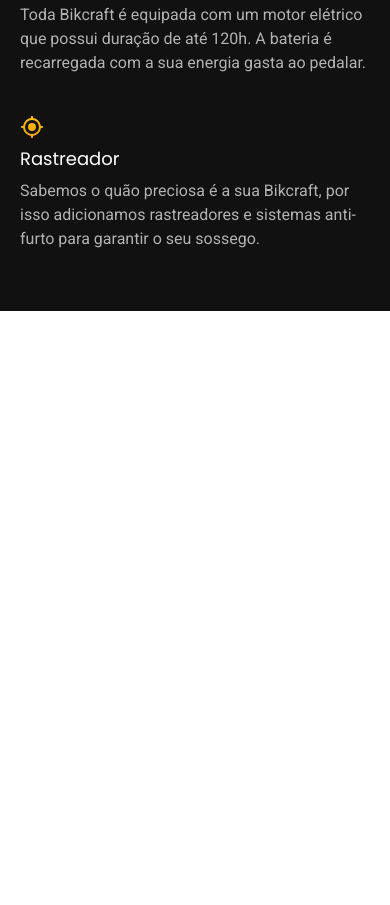
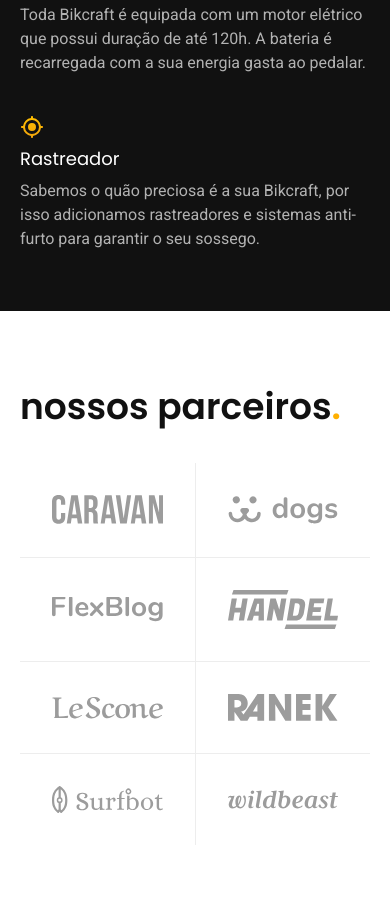
Before and after one commit to Pietra-Costa/bikcraft, a plain HTML site: page index.html in a window 390 px wide. Shown: the part 2240-3145 px from the top of the page. Before the commit the page ends 2551 px from the top, so only its background shows below. Drawn offline with Linux system fonts and the light colour scheme.

Commit message:
parceiros

```diff
--- /dev/null
+++ b/css/home/parceiros.css
@@ -0,0 +1,58 @@
+.parceiros {
+  padding: 60px 0 120px 0;
+}
+
+.parceiros h2 {
+  margin-bottom: 60px;
+}
+
+.parceiros ul {
+  max-width: 1400px;
+  margin: 0 auto;
+  display: grid;
+  grid-template-columns: repeat(4, 1fr);
+  padding: 0 20px;
+}
+
+.parceiros li {
+  padding: 32px;
+  display: flex;
+  border-left: 1px solid var(--cor-2);
+}
+
+.parceiros li img {
+  margin: auto;
+}
+
+.parceiros li:first-child,
+.parceiros li:nth-child(5) {
+  border-left: none;
+}
+
+.parceiros li:nth-child(n + 5) {
+  border-top: 1px solid var(--cor-2);
+}
+
+@media (max-width: 800px) {
+  .parceiros {
+    padding-bottom: 60px;
+  }
+
+  .parceiros h2 {
+    margin-bottom: 20px;
+    font-size: 36px;
+  }
+
+  .parceiros ul {
+    grid-template-columns: repeat(2, 1fr);
+  }
+
+  .parceiros li:nth-child(n + 3) {
+    border-top: 1px solid var(--cor-2);
+  }
+
+  .parceiros li:nth-child(odd) {
+    border-left: none;
+  }
+
+}
--- a/css/style.css
+++ b/css/style.css
@@ -6,6 +6,7 @@
 @import url(utilidades/cores.css);
 @import url(bicicletas/bicicletalistas.css);
 @import url(home/tecnologias.css);
+@import url(home/parceiros.css);
 
 /*RESPONSIVO*/
 
--- a/index.html
+++ b/index.html
@@ -106,6 +106,21 @@
         </div>
     </article>
 
+    <section class="parceiros" aria-label="Nossos parceiros">
+        <h2 class="font-1-xxl container">nossos parceiros<span class="cor-p1">.</span></h2>
+
+        <ul>
+            <li><img src="img/parceiros/caravan.svg" alt="Caravan"></li>
+            <li><img src="img/parceiros/dogs.svg"  alt="Dogs"></li>
+            <li><img src="img/parceiros/flexblog.svg" alt="Flexblog"></li>
+            <li><img src="img/parceiros/handel.svg" alt="Handel"></li>
+            <li><img src="img/parceiros/lescone.svg" alt="Lescone"></li>
+            <li><img src="img/parceiros/ranek.svg" alt="Ranek"></li>
+            <li><img src="img/parceiros/surfbot.svg" alt="Surfbot"></li>
+            <li><img src="img/parceiros/wildbeast.svg" alt="Wildbeast"></li>
+        </ul>
+    </section>
+
 </body>
 
 </html>
```
